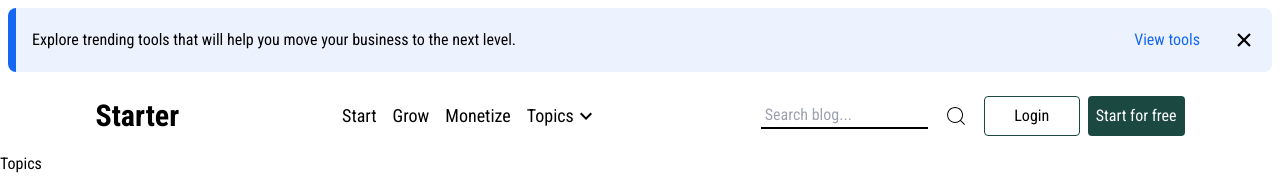
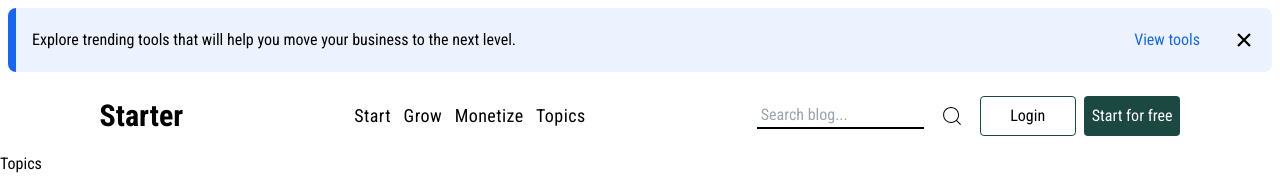
Before and after one commit to JulieWilly/starter, a React (Vite) app in the folder starter/: page /topics in a window 1280 px wide. Shown: the top 188 px of the page. Built offline with nearby package versions, Linux system fonts and the light colour scheme.

Commit message:
code refactoring navigation section

```diff
--- a/starter/src/Reader/Components/Navigation.jsx
+++ b/starter/src/Reader/Components/Navigation.jsx
@@ -2,8 +2,12 @@ import {  Link, NavLink, useNavigate } from "react-router";
 // import { RiArrowDropDownLine } from "react-icons/ri";
 import { MdNavigateNext } from "react-icons/md";
 import { CiSearch } from "react-icons/ci";
-import Button from "./Button";
-
+const navigatioins = [
+  { id: 1, name: "Start", path:'/start' },
+  { id: 2, name: "Grow", path:'/grow'},
+  { id: 3, name: "Monetize", path:'/monetize' },
+  { id: 4, name: "Topics", path:'/topics' },
+];
 const Navigation = () => {
 const redirectTo = useNavigate();
     // navigate to sign in page.
@@ -16,56 +20,30 @@ redirectTo('/sign-in');
     <>
       <div className="flex items-center justify-around p-4 flex-row w-full    ">
         <Link to={"/"}>
-          <h1 className="text-3xl  font-bold text-black">Starter</h1>
+          <h1 className="text-3xl  font-bold text-black hover:text-[#646464]">
+            Starter
+          </h1>
         </Link>
 
         <nav>
-          <ul className="flex items-center justify-between flex-row gap-2  ">
+          <ul className="flex items-center justify-between flex-row gap-4  ">
             <li>
-              <NavLink
-                to="/start"
+             {
+              navigatioins.map((name,) => (
+                 <NavLink
+                 key={name.id}
+                to={name.path}
                 style={({ isActive }) => ({
                   color: isActive ? "red" : "black",
                 })}
                 className={"hover:border-b-2 border-black  p-1 "}
               >
-                <span className=" text-black text-lg"> Start </span>
+                <span className=" text-black text-lg tracking-wide"> {name.name}</span>
               </NavLink>
+              ))
+             }
             </li>
-            <li>
-              <NavLink
-                to="/grow"
-                style={({ isActive }) => ({
-                  color: isActive ? "red" : "black",
-                })}
-                className={"hover:border-b-2 border-black  p-1 "}
-              >
-                <span className=" text-black text-lg"> Grow </span>
-              </NavLink>
-            </li>
-            <li>
-              <NavLink
-                to="/monetize"
-                style={({ isActive }) => ({
-                  color: isActive ? "red" : "black",
-                })}
-                className={"hover:border-b-2  border-black   p-1 "}
-              >
-                <span className=" text-black text-lg"> Monetize </span>
-              </NavLink>
-            </li>
-            <li>
-              <NavLink
-                to="/topics"
-                style={({ isActive }) => ({
-                  color: isActive ? "red" : "black",
-                })}
-                className={"hover:border-b-1 p-1 flex items-center flex-row "}
-              >
-                <span className=" text-black text-lg"> Topics</span>
-                <MdNavigateNext className="text-2xl  text-black rotate-90" />
-              </NavLink>
-            </li>
+
           </ul>
         </nav>
         <div className=" flex flex-row items-center">
```
